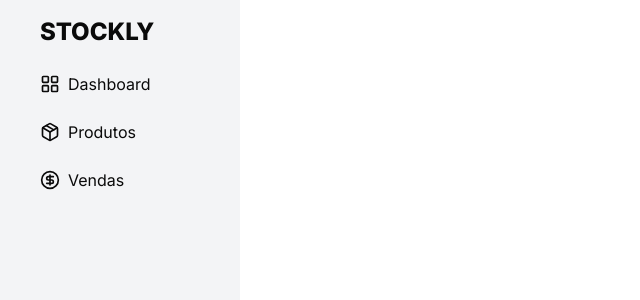
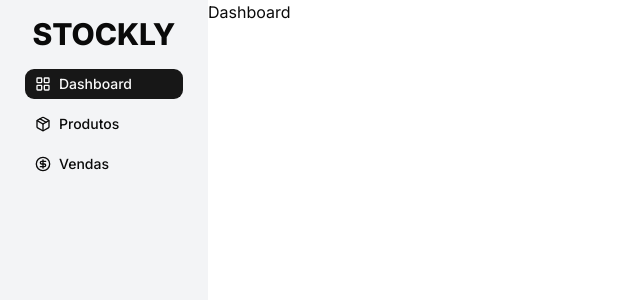
Before and after one commit to joaoviitordev/stockly, a Next.js app: page /dashboard in a window 1280 px wide. Shown: the top 300 px of the page, without its empty margins (0-640 px from the left). Built offline with nearby package versions, Linux system fonts and the light colour scheme.

Commit message:
feat: add dashboard layout with sidebar navigation and install prisma dependency

```diff
--- a/app/(components)/dashboard/page.tsx
+++ b/app/(components)/dashboard/page.tsx
@@ -1,6 +1,6 @@
 export default function Dashboard() {
   return (
-    <div className="flex flex-col gap-4 items-center justify-center w-full h-screen">
+    <div>
       <h1>Dashboard</h1>
     </div>
   );
--- a/app/(components)/layout.tsx
+++ b/app/(components)/layout.tsx
@@ -1,23 +1,59 @@
-import { CircleDollarSignIcon, LayoutGridIcon, LucidePackage } from "lucide-react";
+"use client";
 
-export default function SidebarLayout() {
-    return (
-        <div className="h-screen w-60 px-6 py-4 flex flex-col gap-4 bg-gray-100">
-            <h1 className="font-extrabold text-2xl px-4">STOCKLY</h1>
-            <div className="flex flex-col gap-2">
-                <button className="cursor-pointer flex items-center gap-2 px-4 py-2">
-                    <LayoutGridIcon size={20} />
-                    Dashboard
-                </button>
-                <button className="cursor-pointer flex items-center gap-2 px-4 py-2">
-                    <LucidePackage size={20} />
-                    Produtos
-                </button>
-                <button className="cursor-pointer flex items-center gap-2 px-4 py-2">
-                    <CircleDollarSignIcon size={20} />
-                    Vendas
-                </button>
-            </div>
+import {
+  CircleDollarSignIcon,
+  LayoutGridIcon,
+  LucidePackage,
+} from "lucide-react";
+import { Button } from "../_components/ui/button";
+import Link from "next/link";
+import { usePathname } from 'next/navigation'
+
+export default function SidebarLayout({
+  children,
+}: {
+  children: React.ReactNode;
+}) {
+  const pathname = usePathname();
+  return (
+    <div className="flex">
+      <div className="h-screen w-52 px-6 py-4 flex flex-col gap-4 bg-gray-100 items-center justify-start">
+        <h1 className="font-extrabold text-3xl">STOCKLY</h1>
+        <div className="flex flex-col gap-2 w-full">
+          <Button
+            variant={pathname === '/dashboard' ? 'default' : 'ghost'}
+            className="flex items-center justify-start"
+            nativeButton={false}
+            render={
+              <Link href="/dashboard" className="flex items-center gap-2" />
+            }
+          >
+            <LayoutGridIcon />
+            Dashboard
+          </Button>
+          <Button
+            variant={pathname === '/products' ? 'default' : 'ghost'}
+            className="flex items-center justify-start"
+            nativeButton={false}
+            render={
+              <Link href="/products" className="flex items-center gap-2" />
+            }
+          >
+            <LucidePackage />
+            Produtos
+          </Button>
+          <Button
+            variant={pathname === '/sales' ? 'default' : 'ghost'}
+            className="flex items-center justify-start"
+            nativeButton={false}
+            render={<Link href="/sales" className="flex items-center gap-2" />}
+          >
+            <CircleDollarSignIcon />
+            Vendas
+          </Button>
         </div>
-    )
+      </div>
+      {children}
+    </div>
+  );
 }
--- a/app/page.tsx
+++ b/app/page.tsx
@@ -8,7 +8,7 @@ export default function Home() {
       <p className="text-muted-foreground mt-2 w-90 text-center">
         Gerencie suas vendas, produtos e estoques de forma simples e eficiente.
       </p>
-      <Button className="w-30 h-10 rounded-2xl hover:bg-gray-100 hover:text-black transition-all">
+      <Button className="w-30 h-10 rounded-2xl hover:bg-gray-100 hover:border-2 hover:border-black hover:text-black cursor-pointer transition-all">
         <Link href="/dashboard">Entrar</Link>
       </Button>
     </div>
--- a/package.json
+++ b/package.json
@@ -27,6 +27,7 @@
     "@types/react-dom": "^19",
     "eslint": "^9",
     "eslint-config-next": "16.2.6",
+    "prisma": "^7.8.0",
     "tailwindcss": "^4",
     "typescript": "^5"
   }
```
Also changed, not shown: 1 other file (tests, documents, lock files or other folders).
